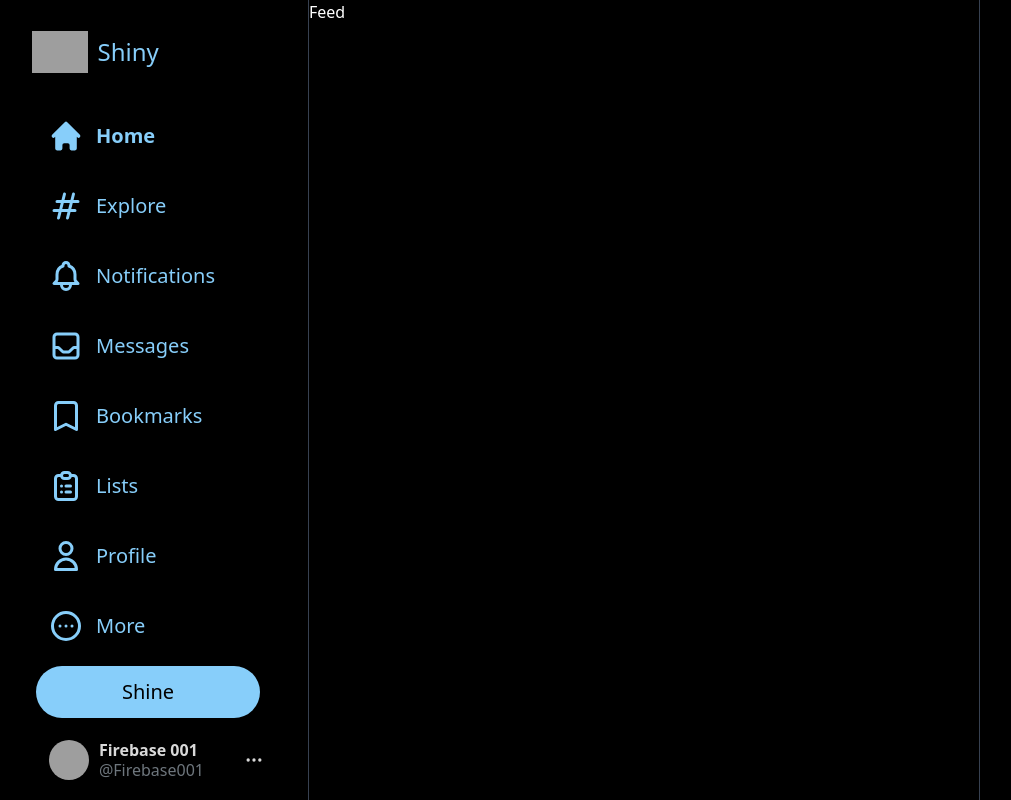
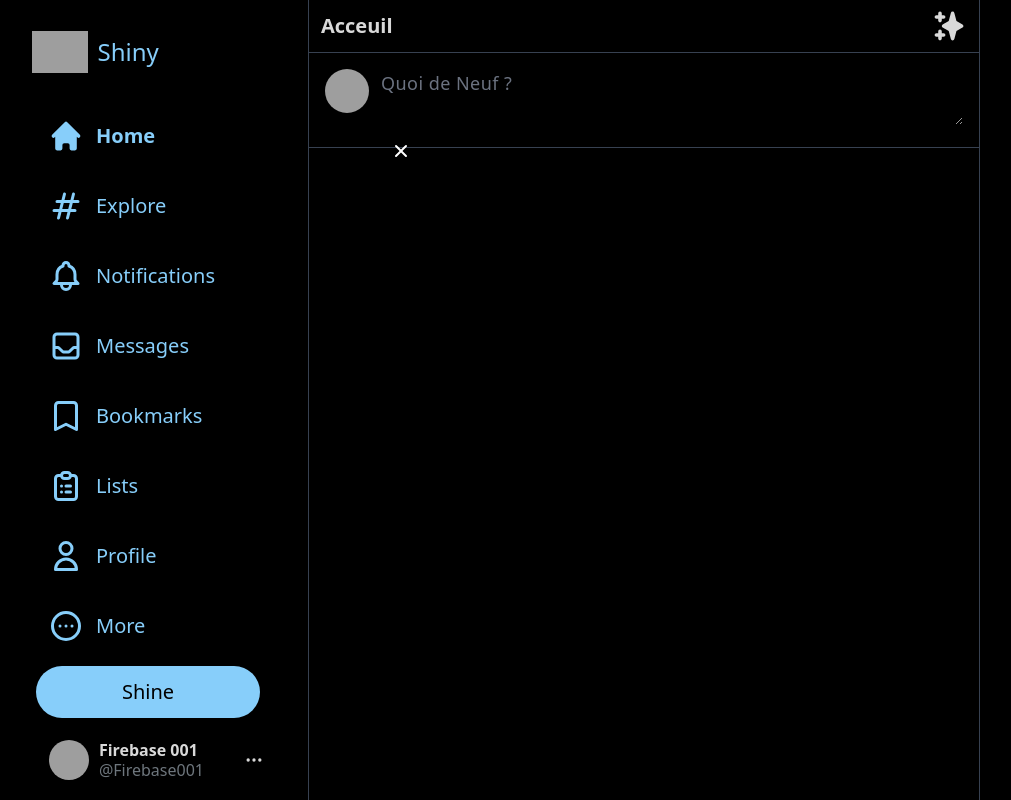
Before and after one commit to hakouben/shiny-twitter-clone, a Next.js app in the folder twitter-clone/: page / in a window 1280 px wide. Shown: the whole page, without its empty margins (72-1083 px from the left). Built offline with nearby package versions, Linux system fonts and the light colour scheme; grey boxes are pictures that could not be loaded.

Commit message:
input&feedconf

```diff
--- a/twitter-clone/components/Feed.js
+++ b/twitter-clone/components/Feed.js
@@ -1,7 +1,19 @@
+import { SparklesIcon } from "@heroicons/react/solid";
 import React from "react";
-
+import Input from "../components/Input"
 function Feed() {
-  return <div className=" text-white flex-grow  border-l border-r border-gray-700 max-w-2xl sm:ml-[73px] xl:ml-[380px]">Feed</div>;
+  return <div className=" flex-grow  border-l border-r border-gray-700 max-w-2xl sm:ml-[73px] xl:ml-[380px]">
+  <div className="text-[#d9d9d9] flex items-center sm:justify-between py-2 px-3 sticky top-0 z-50  bg-black border-b border-gray-700">
+    <h2 className=" text-lg  sm:text-xl  font-bold ">
+      Acceuil
+    </h2>
+    <div className="hoverAnimation w-9 h-9 flex items-center justify-center xl:px-0 ml-auto">
+      <SparklesIcon/>
+    </div>
+    </div>
+    <Input/>
+  </div>
 }
 
+
 export default Feed;
--- /dev/null
+++ b/twitter-clone/components/Input.js
@@ -0,0 +1,28 @@
+import { XIcon } from "@heroicons/react/solid";
+import React, { useState } from "react";
+function Input() {
+    const[input,setInput]=useState("");
+    const[selectedFile,setSelectedFile] = useState(null);
+
+    return <div className={`border-b border-gray-700 p-4 flex space-x-3`}>
+      <img src="https://encrypted-tbn0.gstatic.com/images?q=tbn:ANd9GcQsk7CNY1CFN_p0sfY6zR8KeobcLgl9Zs1xxw&usqp=CAU"className="h-11 w-11 rounded-full cursor-pointer"/>
+      <div className="w-full divide-y divide-gray-700">
+
+            <div className={``}>
+                <textarea value={input}
+                 rows="2"
+                 className=" bg-transparent outline-none text-[#d9d9d9] text-lg placeholder-gray-500 tracking-wide w-full min-h-[50px]"
+                onChange={(e)=> setInput(e.target.value)}
+                placeholder="Quoi de Neuf ?"/>
+
+                <div className="relative">
+                <div className="absolute w-8 h-8 hover:bg-[#15181c] bg-opacity-75 rounded-full flex items-center justify-center top-1 left-1 cursor-pointer">
+                    <XIcon className=" text-white h-5"/>
+                    </div >
+                    <img src={selectedFile} className=" rounded-2xl max-h-80 object-contain"/>
+                    </div>
+                    </div>
+      </div>
+  </div>
+}
+export default Input;
```
